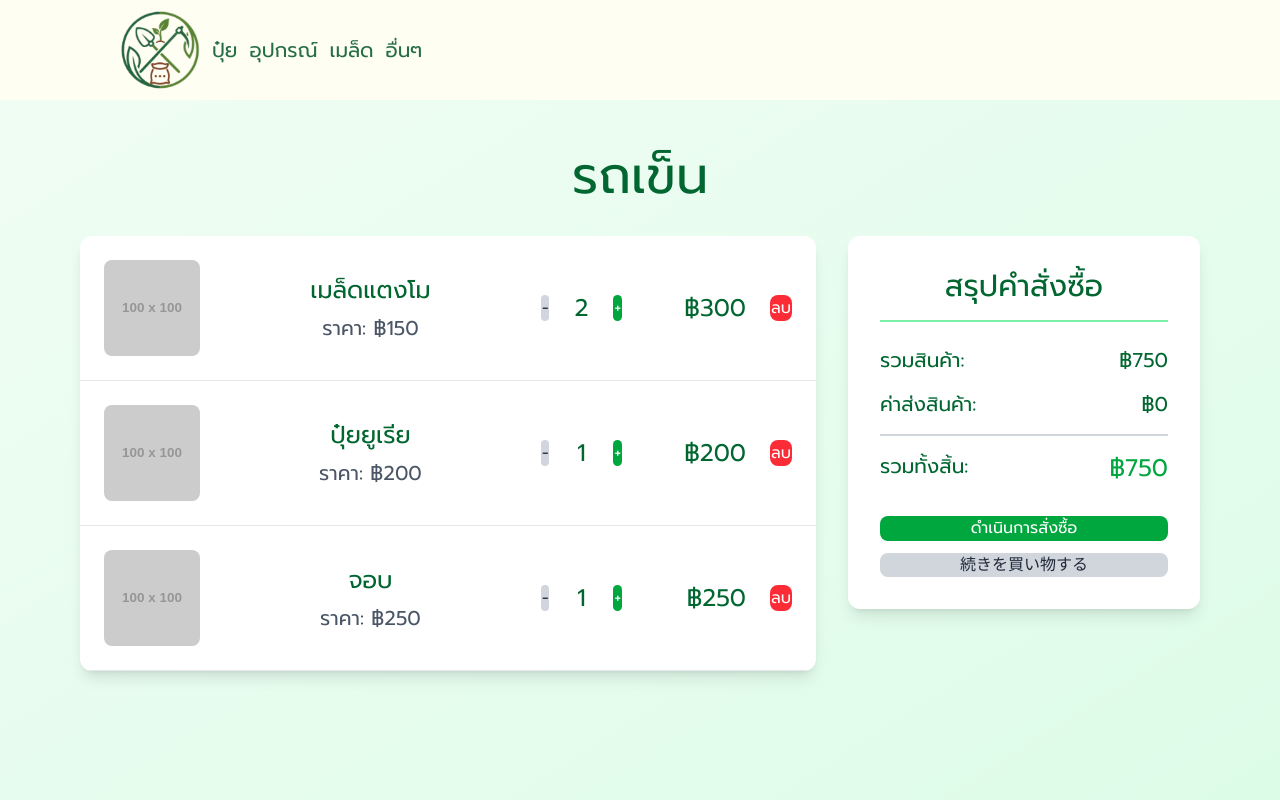
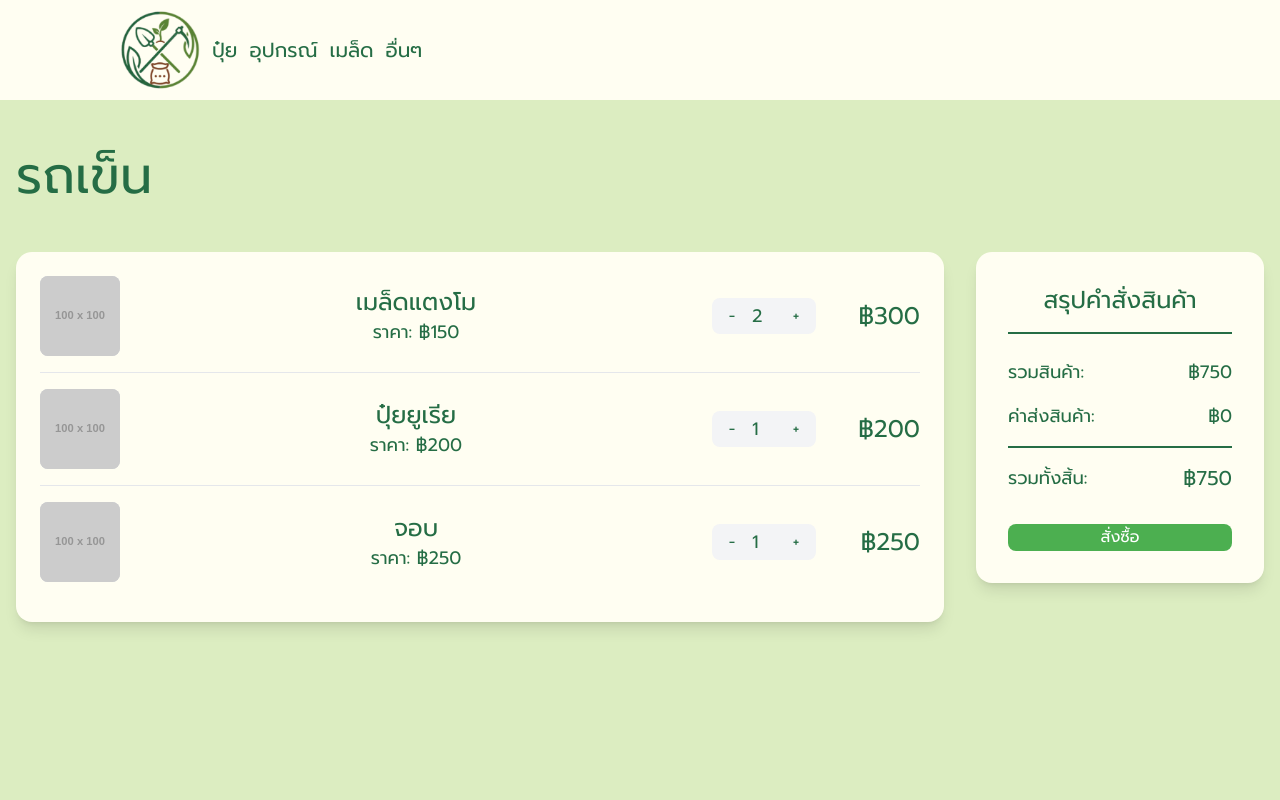
Before and after one commit to psu6810110652/Project, a React (Vite) app in the folder frontend/: page /cart in a window 1280 px wide. Shown: the top 800 px of the page. Built offline with nearby package versions, Linux system fonts and the light colour scheme.

Commit message:
update ui cart page

```diff
--- a/frontend/src/pages/Cart.tsx
+++ b/frontend/src/pages/Cart.tsx
@@ -15,90 +15,80 @@ const Cart = () => {
     }
   };
 
-  const handleRemoveItem = (id: number) => {
-    setCartItems(cartItems.filter(item => item.id !== id));
-  };
-
   const totalPrice = cartItems.reduce((sum, item) => sum + (item.price * item.quantity), 0);
 
   return (
-    <div className="min-h-screen bg-gradient-to-br from-green-50 to-green-100 font-['Prompt'] text-green-800 py-12">
-      <div className="container mx-auto px-4 max-w-6xl">
-        <h1 className="text-5xl font-bold mb-8 text-center text-green-800">รถเข็น</h1>
+    <div className="min-h-screen bg-[#DCEDC1] font-['Prompt'] text-[#256D45] py-12">
+      <div className="container mx-auto px-4 max-w-7xl">
+        <h1 className="text-5xl font-bold mb-12 text-left text-[#256D45]">รถเข็น</h1>
 
         {cartItems.length === 0 ? (
-          <div className="bg-white rounded-xl shadow-lg p-8 text-center">
-            <p className="text-3xl text-gray-500">รถเข็นว่างเปล่า</p>
+          <div className="bg-[#FFFEF2] rounded-xl shadow-lg p-8 text-center">
+            <p className="text-3xl text-[#256D45]">รถเข็นว่างเปล่า</p>
           </div>
         ) : (
-          <div className="grid grid-cols-1 lg:grid-cols-3 gap-8">
+          <div className="grid grid-cols-1 lg:grid-cols-4 gap-8">
             {/* Cart Items */}
-            <div className="lg:col-span-2">
-              <div className="bg-white rounded-xl shadow-lg overflow-hidden">
+            <div className="lg:col-span-3">
+              <div className="bg-[#FFFEF2] rounded-2xl shadow-lg overflow-hidden p-6">
+                <div className="space-y-4">
                   {cartItems.map(item => (
-                  <div key={item.id} className="flex items-center gap-6 p-6 border-b border-gray-200 hover:bg-gray-50 transition-colors">
-                    <img src={item.image} alt={item.name} className="w-24 h-24 object-cover rounded-lg" />
+                    <div key={item.id} className="flex items-center gap-6 pb-4 border-b border-gray-200 last:border-b-0">
+                      <div className="flex-shrink-0">
+                        <img src={item.image} alt={item.name} className="w-20 h-20 object-cover rounded-lg bg-gray-300" />
+                      </div>
 
                       <div className="flex-1">
-                      <h3 className="text-2xl font-semibold mb-2">{item.name}</h3>
-                      <p className="text-xl text-gray-600">ราคา: ฿{item.price}</p>
+                        <h3 className="text-2xl font-semibold text-[#256D45]">{item.name}</h3>
+                        <p className="text-lg text-[#256D45]">ราคา: ฿{item.price}</p>
                       </div>
 
-                    <div className="flex items-center gap-4">
+                      <div className="flex items-center gap-2 bg-gray-100 rounded-lg px-2 py-1">
                         <button
                           onClick={() => handleQuantityChange(item.id, item.quantity - 1)}
-                        className="bg-gray-300 hover:bg-gray-400 text-gray-800 font-bold py-2 px-4 rounded-lg transition-colors"
+                          className="text-[#256D45]hover:text-gray-700 text-xl w-6 h-6 flex items-center justify-center"
                         >
-                        -
+                          −
                         </button>
-                      <span className="text-2xl font-semibold w-8 text-center">{item.quantity}</span>
+                        <span className="text-lg font-semibold w-6 text-left text-[#256D45]">{item.quantity}</span>
                         <button
                           onClick={() => handleQuantityChange(item.id, item.quantity + 1)}
-                        className="bg-green-600 hover:bg-green-700 text-white font-bold py-2 px-4 rounded-lg transition-colors"
+                          className="text-[#256D45] hover:text-[#1a4d2e] text-xl w-6 h-6 flex items-center justify-center"
                         >
                           +
                         </button>
                       </div>
 
-                    <div className="text-2xl font-bold text-right min-w-[100px]">
+                      <div className="text-2xl font-bold text-[#256D45] min-w-[80px] text-right">
                         ฿{item.price * item.quantity}
                       </div>
-
-                    <button
-                      onClick={() => handleRemoveItem(item.id)}
-                      className="bg-red-500 hover:bg-red-600 text-white px-4 py-2 rounded-lg font-semibold transition-colors"
-                    >
-                      ลบ
-                    </button>
                     </div>
                   ))}
                 </div>
               </div>
+            </div>
 
             {/* Order Summary */}
-            <div className="bg-white rounded-xl shadow-lg p-8 h-fit">
-              <h2 className="text-3xl font-bold mb-6 pb-4 border-b-2 border-green-300">สรุปคำสั่งซื้อ</h2>
+            <div className="bg-[#FFFEF2] rounded-2xl shadow-lg p-8 h-fit">
+              <h2 className="text-2xl font-bold mb-6 pb-4 border-b-2 border-[#256D45] text-[#256D45]">สรุปคำสั่งสินค้า</h2>
 
               <div className="space-y-4 mb-8">
-                <div className="flex justify-between text-xl">
-                  <span>รวมสินค้า:</span>
-                  <span className="font-semibold">฿{totalPrice}</span>
+                <div className="flex justify-between text-lg">
+                  <span className="text-[#256D45]">รวมสินค้า:</span>
+                  <span className="font-semibold text-[#256D45]">฿{totalPrice}</span>
                 </div>
-                <div className="flex justify-between text-xl">
-                  <span>ค่าส่งสินค้า:</span>
-                  <span className="font-semibold">฿0</span>
+                <div className="flex justify-between text-lg">
+                  <span className="text-[#256D45]">ค่าส่งสินค้า:</span>
+                  <span className="font-semibold text-[#256D45]">฿0</span>
                 </div>
-                <div className="flex justify-between text-xl border-t-2 border-gray-300 pt-4">
-                  <span className="font-bold">รวมทั้งสิ้น:</span>
-                  <span className="font-bold text-2xl text-green-600">฿{totalPrice}</span>
+                <div className="flex justify-between text-lg border-t-2 border-[#256D45] pt-4">
+                  <span className="font-bold text-[#256D45]">รวมทั้งสิ้น:</span>
+                  <span className="font-bold text-xl text-[#256D45]">฿{totalPrice}</span>
                 </div>
               </div>
 
-              <button className="w-full bg-green-600 hover:bg-green-700 text-white font-bold py-3 rounded-lg text-xl transition-colors mb-3">
-                ดำเนินการสั่งซื้อ
-              </button>
-              <button className="w-full bg-gray-300 hover:bg-gray-400 text-gray-800 font-bold py-3 rounded-lg text-xl transition-colors">
-                続きを買い物する
+              <button className="w-full bg-[#4CAF50] hover:bg-[#45a049] text-white font-bold py-3 rounded-lg text-lg transition-colors">
+                สั่งซื้อ
               </button>
             </div>
           </div>
```
Lines whose indentation alone changed are shown as unchanged.
